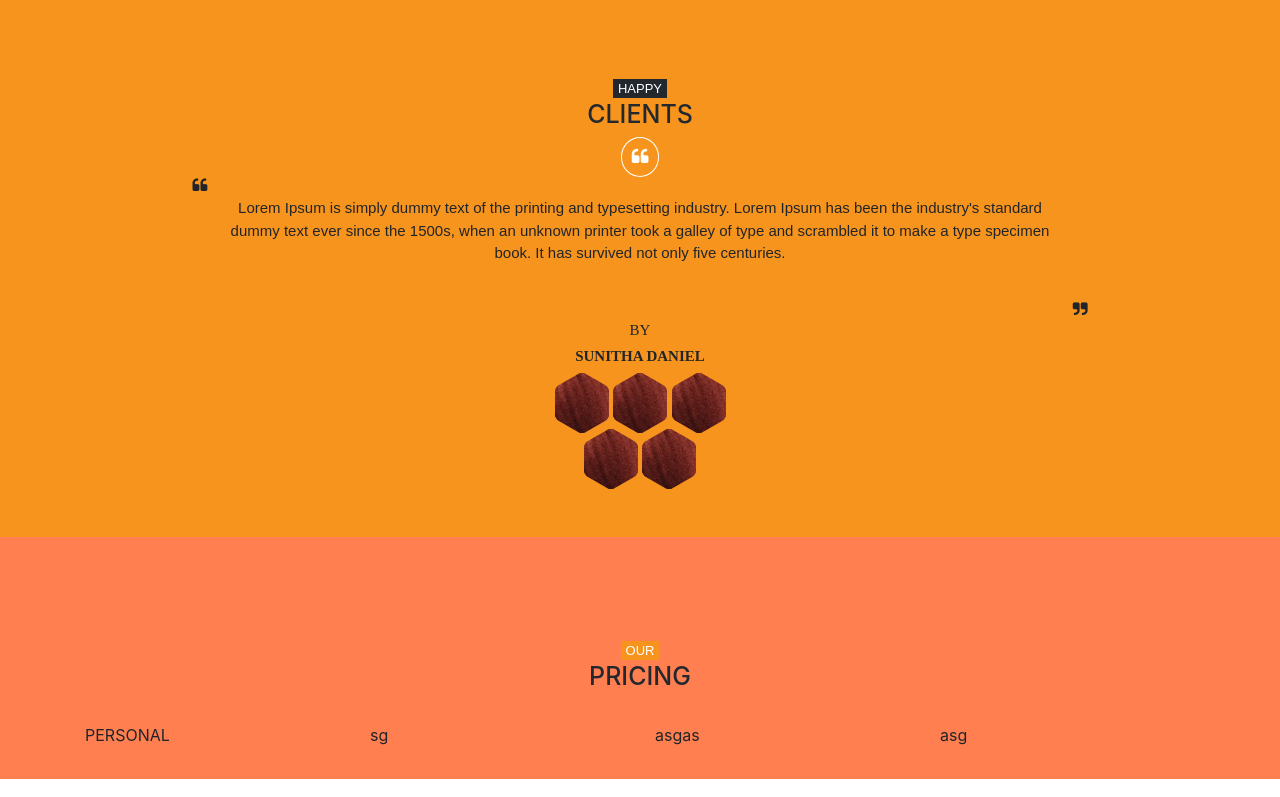
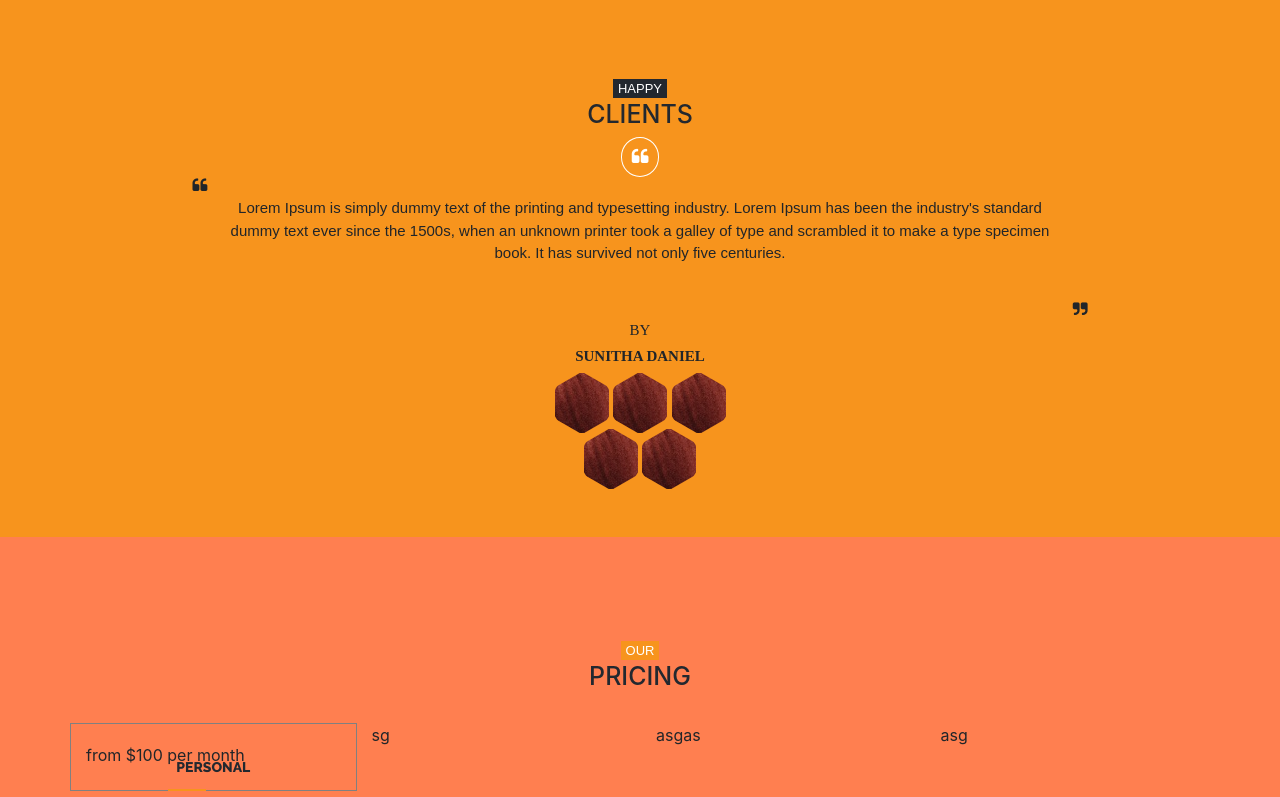
Before and after one commit to SalyOne/Bplus, a plain HTML site: page index.html in a window 1280 px wide. Shown: the part 2000-2797 px from the top of the page. Drawn offline with nearby package versions, Linux system fonts and the light colour scheme; files whose address does not match are found by name; a web font is replaced by a local one.

Commit message:
Add files via upload

```diff
--- a/index.html
+++ b/index.html
@@ -201,8 +201,11 @@
 						<h3> pricing</h3>
 					</div>
 				</div>
-				<div class="col">
-					<header class="text-uppercase">personal</header>
+				<div class="col articles clearfi">
+					<header class=" article-header text-uppercase">personal</header>
+					<div class="Subheader">
+						from <span>$100</span> per month
+					</div>
 				</div>
 				<div class="col">sg</div>
 				<div class="col">asgas</div>
--- a/styles.css
+++ b/styles.css
@@ -295,8 +295,6 @@
 }
 
 
-
-
 .clients-section{
     background-color: #f7941d;
 }
@@ -379,6 +377,46 @@
     transform: rotate(-60deg);
     visibility: visible;
 }
+
+.articles {
+    border:1px solid gray;
+    height: 68px;
+    width: 260px;
+    position: relative;
+    text-align: center;
+}
+.article-header{
+    position: relative;
+    top: 50%;
+    left: 50%;
+    transform:translateX(-50%);
+    font-family: "Raleway",sans-serif;
+    font-size: 14px;
+    color: #23282f;
+    font-weight: bolder;
+
+}
+.articles:after{
+    position: absolute;
+    content: "";
+    display: block;
+    width: 38px;
+    height: 2px;
+    background-color: #f7941d;
+    bottom:-1px;
+    left: 97px;
+}
+
+.Subheader{
+    position: absolute;
+    line-height: 20px;
+}
+
+
+
+
+
+
 @media (max-width:1200px){
     .banner-form form input{
         max-width: 250px;
```
